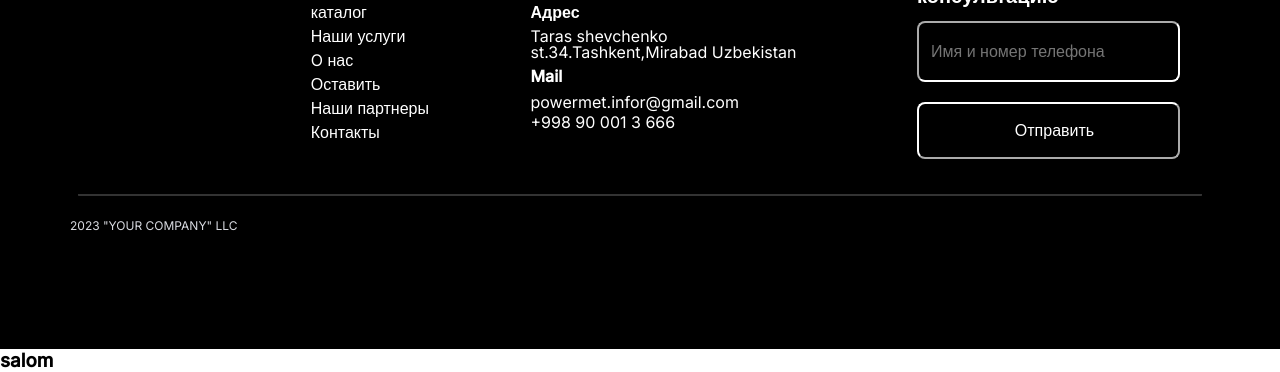
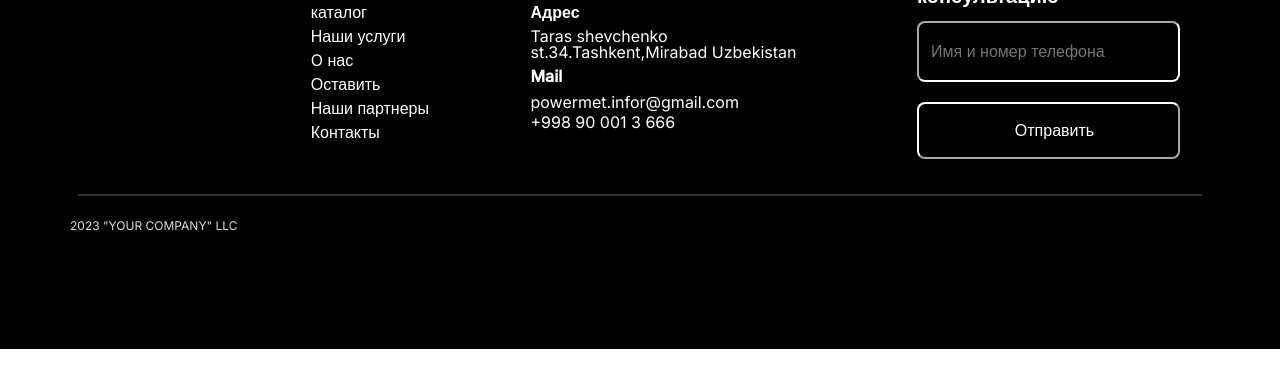
Before and after one commit to Ibroximovich/Generators_loyiha, a plain HTML site: page index.html in a window 1280 px wide. Shown: the part 3584-3956 px from the top of the page. After the commit the page ends 3933 px from the top, so only its background shows below. Drawn offline with Linux system fonts and the light colour scheme.

Commit message:
o'chirish

```diff
--- a/index.html
+++ b/index.html
@@ -215,4 +215,3 @@
     </footer>
 </body>
 </html>
-<h3>salom</h3>
```
